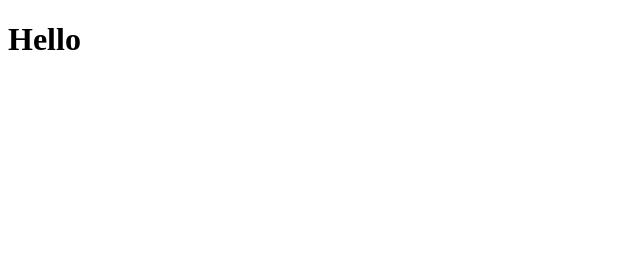
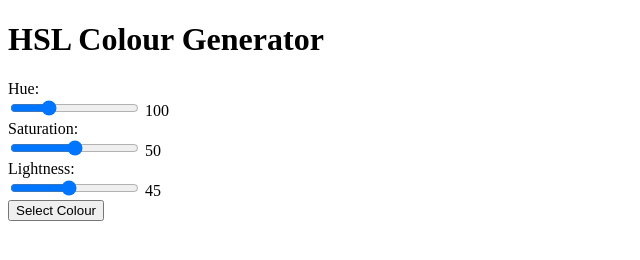
Before and after one commit to Nimira43/HSL-Colour-Generator, a plain HTML site: page index.html in a window 1280 px wide. Shown: the whole page, without its empty margins (0-640 px from the left). Drawn offline with Linux system fonts and the light colour scheme.

Commit message:
2nd - HTML

```diff
--- a/index.html
+++ b/index.html
@@ -5,10 +5,53 @@
     <meta name="viewport" content="width=device-width, initial-scale=1.0">
     <link rel="stylesheet" href="https://cdnjs.cloudflare.com/ajax/libs/font-awesome/6.5.1/css/all.min.css">
     <link rel="stylesheet" href="style.css">
-    <title></title>
+    <title>HSL Colour Generator</title>
 </head>
 <body>
-    <h1>Hello</h1>
+    <div class="container">
+        <h1>HSL Colour Generator</h1>
+        <div class="colour-display"></div>
+        <div class="controls">
+            <div class="control">
+                <label for="hue">Hue:</label>
+                <div class="slider-container">
+                    <input
+                        type="range"
+                        id="hue"
+                        min="0"
+                        max="360"
+                        value="100">
+                    <span id="hueValue">100</span>
+                </div>
+            </div>
+            <div class="control">
+                <label for="saturation">Saturation:</label>
+                <div class="slider-container">
+                    <input
+                        type="range"
+                        id="saturation"
+                        min="0"
+                        max="100"
+                        value="50">
+                    <span id="saturationValue">50</span>
+                </div>
+            </div>
+            <div class="control">
+                <label for="lightness">Lightness:</label>
+                <div class="slider-container">
+                    <input
+                        type="range"
+                        id="lightness"
+                        min="0"
+                        max="100"
+                        value="45">
+                    <span id="lightnessValue">45</span>
+                </div>
+            </div>
+        </div>
+        <button id="copy-button">Select Colour</button>
+    </div>
+
     <script src="script.js"></script>
 </body>
 </html>
```
